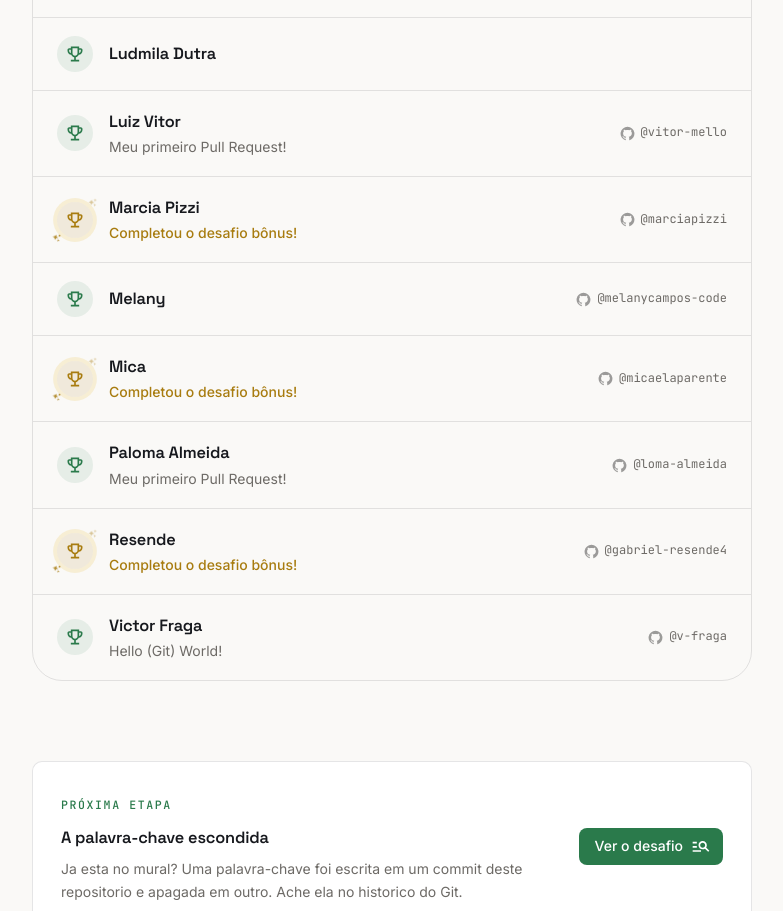
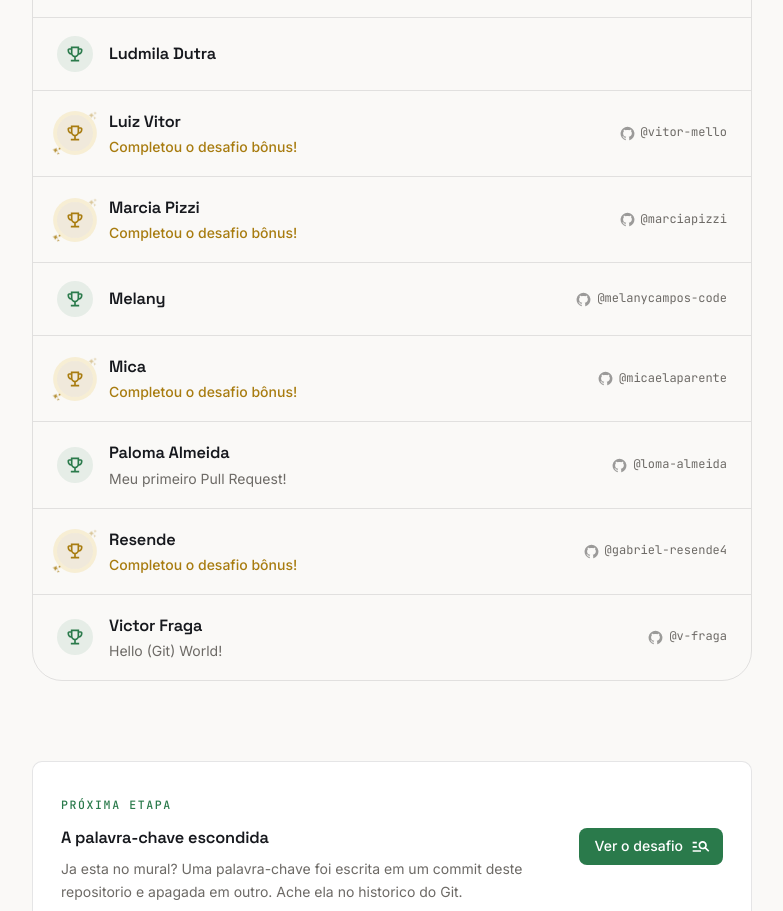
Before and after one commit to JeanExtreme002/playground, a React (Vite) app: page / in a window 1280 px wide. Shown: the part 1680-2591 px from the top of the page, without its empty margins (248-1031 px from the left). Built offline with nearby package versions, Linux system fonts and the light colour scheme.

Commit message:
chore: troca meu recado pela palavra-chave do desafio

```diff
--- a/src/participants/vitor-mello.js
+++ b/src/participants/vitor-mello.js
@@ -1,5 +1,5 @@
 export const participant = {
   name: 'Luiz Vitor',
   github: 'vitor-mello',
-  message: 'Meu primeiro Pull Request!',
+  message: 'Eureka',
 }
```
